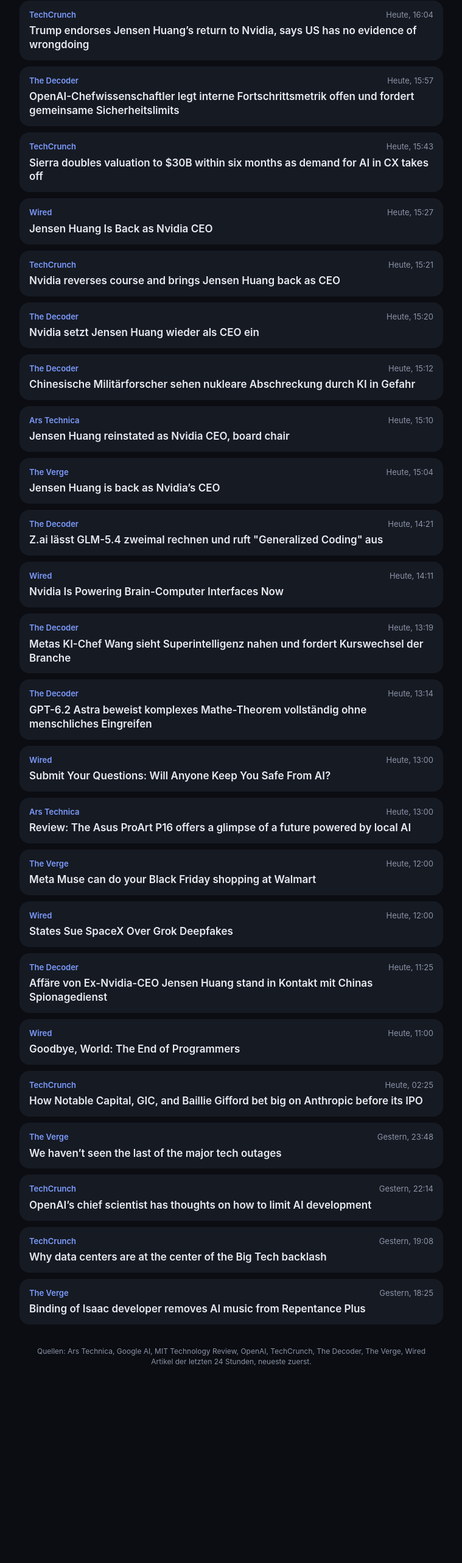
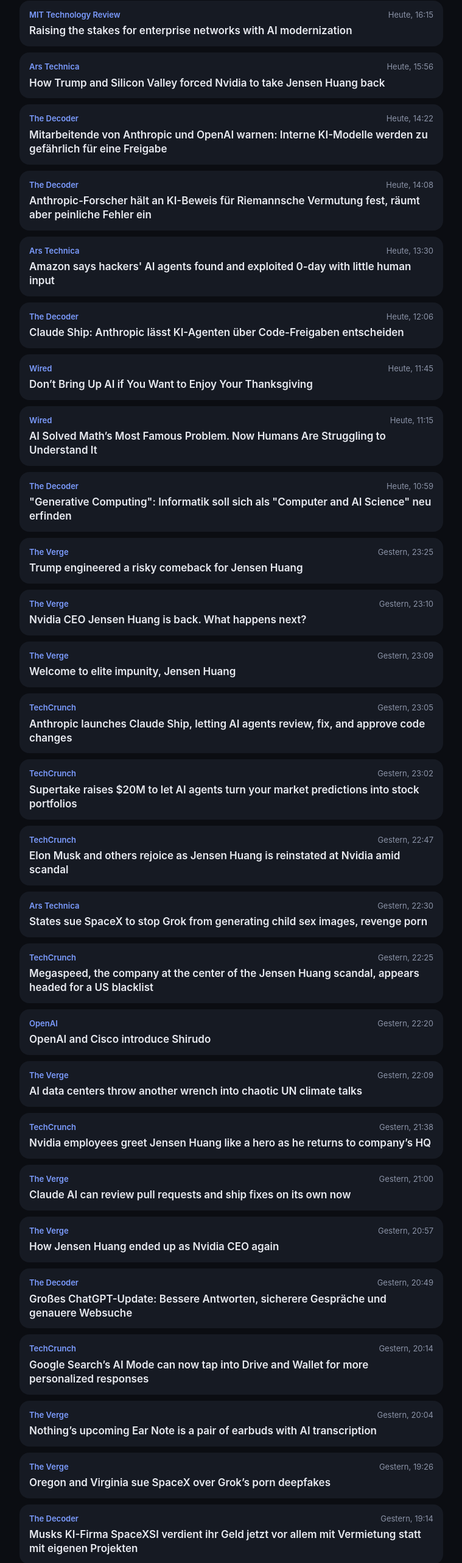
Before and after one commit to hamygif/ki-news, a plain HTML site: page site/index.html in a window 1280 px wide. Shown: the part 100-2663 px from the top of the page at 61% size, without its empty margins (260-1019 px from the left). Before the commit the page ends 2365 px from the top, so only its background shows below. Drawn offline with Linux system fonts and the light colour scheme.

Commit message:
News-Update 24.11.2026 16:39

```diff
--- a/site/index.html
+++ b/site/index.html
@@ -56,105 +56,157 @@
 <body>
 <header>
   <h1>KI <span>News</span></h1>
-  <div class="updated">Aktualisiert: Montag, 23. November 2026, 16:47 Uhr · 24 Artikel</div>
+  <div class="updated">Aktualisiert: Dienstag, 24. November 2026, 16:39 Uhr · 37 Artikel</div>
 </header>
 <main>
   <ul>
-      <li><a class="card" href="https://techcrunch.com/2026/11/23/trump-endorses-jensen-huangs-return-to-nvidia-says-us-has-no-evidence-of-wrongdoing/" target="_blank" rel="noopener">
-        <div class="meta"><span class="src">TechCrunch</span><time datetime="2026-11-23T15:04:01+00:00">Heute, 16:04</time></div>
-        <h2>Trump endorses Jensen Huang’s return to Nvidia, says US has no evidence of wrongdoing</h2>
+      <li><a class="card" href="https://www.technologyreview.com/2026/11/24/1148091/raising-the-stakes-for-enterprise-networks-with-ai-modernization/" target="_blank" rel="noopener">
+        <div class="meta"><span class="src">MIT Technology Review</span><time datetime="2026-11-24T15:15:16+00:00">Heute, 16:15</time></div>
+        <h2>Raising the stakes for enterprise networks with AI modernization</h2>
       </a></li>
-      <li><a class="card" href="https://the-decoder.de/openai-chefwissenschaftler-legt-interne-fortschrittsmetrik-offen-und-fordert-gemeinsame-sicherheitslimits/" target="_blank" rel="noopener">
-        <div class="meta"><span class="src">The Decoder</span><time datetime="2026-11-23T14:57:38+00:00">Heute, 15:57</time></div>
-        <h2>OpenAI-Chefwissenschaftler legt interne Fortschrittsmetrik offen und fordert gemeinsame Sicherheitslimits</h2>
+      <li><a class="card" href="https://arstechnica.com/tech-policy/2026/11/how-trump-and-silicon-valley-forced-nvidia-to-take-jensen-huang-back/" target="_blank" rel="noopener">
+        <div class="meta"><span class="src">Ars Technica</span><time datetime="2026-11-24T14:56:50+00:00">Heute, 15:56</time></div>
+        <h2>How Trump and Silicon Valley forced Nvidia to take Jensen Huang back</h2>
       </a></li>
-      <li><a class="card" href="https://techcrunch.com/2026/11/23/sierra-doubles-valuation-to-30b-within-six-months-as-demand-for-ai-in-cx-takes-off/" target="_blank" rel="noopener">
-        <div class="meta"><span class="src">TechCrunch</span><time datetime="2026-11-23T14:43:03+00:00">Heute, 15:43</time></div>
-        <h2>Sierra doubles valuation to $30B within six months as demand for AI in CX takes off</h2>
+      <li><a class="card" href="https://the-decoder.de/mitarbeitende-von-anthropic-und-openai-warnen-interne-ki-modelle-werden-zu-gefaehrlich-fuer-eine-freigabe/" target="_blank" rel="noopener">
+        <div class="meta"><span class="src">The Decoder</span><time datetime="2026-11-24T13:22:31+00:00">Heute, 14:22</time></div>
+        <h2>Mitarbeitende von Anthropic und OpenAI warnen: Interne KI-Modelle werden zu gefährlich für eine Freigabe</h2>
       </a></li>
-      <li><a class="card" href="https://www.wired.com/story/jensen-huang-is-back-as-nvidia-ceo/" target="_blank" rel="noopener">
-        <div class="meta"><span class="src">Wired</span><time datetime="2026-11-23T14:27:35+00:00">Heute, 15:27</time></div>
-        <h2>Jensen Huang Is Back as Nvidia CEO</h2>
+      <li><a class="card" href="https://the-decoder.de/anthropic-forscher-haelt-an-ki-beweis-fuer-riemannsche-vermutung-fest-raeumt-aber-peinliche-fehler-ein/" target="_blank" rel="noopener">
+        <div class="meta"><span class="src">The Decoder</span><time datetime="2026-11-24T13:08:41+00:00">Heute, 14:08</time></div>
+        <h2>Anthropic-Forscher hält an KI-Beweis für Riemannsche Vermutung fest, räumt aber peinliche Fehler ein</h2>
       </a></li>
-      <li><a class="card" href="https://techcrunch.com/2026/11/23/nvidia-reverses-course-and-brings-jensen-huang-back-as-ceo/" target="_blank" rel="noopener">
-        <div class="meta"><span class="src">TechCrunch</span><time datetime="2026-11-23T14:21:59+00:00">Heute, 15:21</time></div>
-        <h2>Nvidia reverses course and brings Jensen Huang back as CEO</h2>
+      <li><a class="card" href="https://arstechnica.com/security/2026/11/amazon-says-hackers-ai-agents-found-and-exploited-0-day-with-little-human-input/" target="_blank" rel="noopener">
+        <div class="meta"><span class="src">Ars Technica</span><time datetime="2026-11-24T12:30:05+00:00">Heute, 13:30</time></div>
+        <h2>Amazon says hackers&#x27; AI agents found and exploited 0-day with little human input</h2>
       </a></li>
-      <li><a class="card" href="https://the-decoder.de/nvidia-setzt-jensen-huang-wieder-als-ceo-ein/" target="_blank" rel="noopener">
-        <div class="meta"><span class="src">The Decoder</span><time datetime="2026-11-23T14:20:47+00:00">Heute, 15:20</time></div>
-        <h2>Nvidia setzt Jensen Huang wieder als CEO ein</h2>
+      <li><a class="card" href="https://the-decoder.de/claude-ship-anthropic-laesst-ki-agenten-ueber-code-freigaben-entscheiden/" target="_blank" rel="noopener">
+        <div class="meta"><span class="src">The Decoder</span><time datetime="2026-11-24T11:06:23+00:00">Heute, 12:06</time></div>
+        <h2>Claude Ship: Anthropic lässt KI-Agenten über Code-Freigaben entscheiden</h2>
       </a></li>
-      <li><a class="card" href="https://the-decoder.de/chinesische-militaerforscher-sehen-nukleare-abschreckung-durch-ki-in-gefahr/" target="_blank" rel="noopener">
-        <div class="meta"><span class="src">The Decoder</span><time datetime="2026-11-23T14:12:23+00:00">Heute, 15:12</time></div>
-        <h2>Chinesische Militärforscher sehen nukleare Abschreckung durch KI in Gefahr</h2>
+      <li><a class="card" href="https://www.wired.com/story/dont-bring-up-ai-if-you-want-to-enjoy-your-thanksgiving/" target="_blank" rel="noopener">
+        <div class="meta"><span class="src">Wired</span><time datetime="2026-11-24T10:45:00+00:00">Heute, 11:45</time></div>
+        <h2>Don’t Bring Up AI if You Want to Enjoy Your Thanksgiving</h2>
+      </a></li>
+      <li><a class="card" href="https://www.wired.com/story/ai-solved-maths-most-famous-problem/" target="_blank" rel="noopener">
+        <div class="meta"><span class="src">Wired</span><time datetime="2026-11-24T10:15:00+00:00">Heute, 11:15</time></div>
+        <h2>AI Solved Math’s Most Famous Problem. Now Humans Are Struggling to Understand It</h2>
+      </a></li>
+      <li><a class="card" href="https://the-decoder.de/generative-computing-informatik-soll-sich-als-computer-and-ai-science-neu-erfinden/" target="_blank" rel="noopener">
+        <div class="meta"><span class="src">The Decoder</span><time datetime="2026-11-24T09:59:49+00:00">Heute, 10:59</time></div>
+        <h2>&quot;Generative Computing&quot;: Informatik soll sich als &quot;Computer and AI Science&quot; neu erfinden</h2>
+      </a></li>
+      <li><a class="card" href="https://www.theverge.com/ai-artificial-intelligence/1040652/jensen-huang-nvidia-trump-reinstated" target="_blank" rel="noopener">
+        <div class="meta"><span class="src">The Verge</span><time datetime="2026-11-23T22:25:12+00:00">Gestern, 23:25</time></div>
+        <h2>Trump engineered a risky comeback for Jensen Huang</h2>
+      </a></li>
+      <li><a class="card" href="https://www.theverge.com/ai-artificial-intelligence/1030422/nvidia-jensen-huang-ai-china-alice-huang" target="_blank" rel="noopener">
+        <div class="meta"><span class="src">The Verge</span><time datetime="2026-11-23T22:10:32+00:00">Gestern, 23:10</time></div>
+        <h2>Nvidia CEO Jensen Huang is back. What happens next?</h2>
+      </a></li>
+      <li><a class="card" href="https://www.theverge.com/ai-artificial-intelligence/1040819/welcome-to-elite-impunity-jensen-huang" target="_blank" rel="noopener">
+        <div class="meta"><span class="src">The Verge</span><time datetime="2026-11-23T22:09:26+00:00">Gestern, 23:09</time></div>
+        <h2>Welcome to elite impunity, Jensen Huang</h2>
+      </a></li>
+      <li><a class="card" href="https://techcrunch.com/2026/11/23/anthropic-launches-claude-ship-letting-ai-agents-review-fix-and-approve-code-changes/" target="_blank" rel="noopener">
+        <div class="meta"><span class="src">TechCrunch</span><time datetime="2026-11-23T22:05:50+00:00">Gestern, 23:05</time></div>
+        <h2>Anthropic launches Claude Ship, letting AI agents review, fix, and approve code changes</h2>
+      </a></li>
+      <li><a class="card" href="https://techcrunch.com/2026/11/23/supertake-raises-20m-to-let-ai-agents-turn-your-market-predictions-into-stock-portfolios/" target="_blank" rel="noopener">
+        <div class="meta"><span class="src">TechCrunch</span><time datetime="2026-11-23T22:02:05+00:00">Gestern, 23:02</time></div>
+        <h2>Supertake raises $20M to let AI agents turn your market predictions into stock portfolios</h2>
+      </a></li>
+      <li><a class="card" href="https://techcrunch.com/2026/11/23/elon-musk-and-others-rejoice-as-jensen-huang-is-reinstated-at-nvidia-amid-scandal/" target="_blank" rel="noopener">
+        <div class="meta"><span class="src">TechCrunch</span><time datetime="2026-11-23T21:47:41+00:00">Gestern, 22:47</time></div>
+        <h2>Elon Musk and others rejoice as Jensen Huang is reinstated at Nvidia amid scandal</h2>
+      </a></li>
+      <li><a class="card" href="https://arstechnica.com/tech-policy/2026/11/states-sue-spacex-to-stop-grok-from-generating-child-sex-images-revenge-porn/" target="_blank" rel="noopener">
+        <div class="meta"><span class="src">Ars Technica</span><time datetime="2026-11-23T21:30:44+00:00">Gestern, 22:30</time></div>
+        <h2>States sue SpaceX to stop Grok from generating child sex images, revenge porn</h2>
+      </a></li>
+      <li><a class="card" href="https://techcrunch.com/2026/11/23/megaspeed-the-company-at-the-center-of-the-jensen-huang-scandal-appears-headed-for-a-u-s-blacklist/" target="_blank" rel="noopener">
+        <div class="meta"><span class="src">TechCrunch</span><time datetime="2026-11-23T21:25:42+00:00">Gestern, 22:25</time></div>
+        <h2>Megaspeed, the company at the center of the Jensen Huang scandal, appears headed for a US blacklist</h2>
+      </a></li>
+      <li><a class="card" href="https://openai.com/index/introducing-shirudo" target="_blank" rel="noopener">
+        <div class="meta"><span class="src">OpenAI</span><time datetime="2026-11-23T21:20:00+00:00">Gestern, 22:20</time></div>
+        <h2>OpenAI and Cisco introduce Shirudo</h2>
+      </a></li>
+      <li><a class="card" href="https://www.theverge.com/science/1040497/ai-data-centers-electricity-un-climate-summit" target="_blank" rel="noopener">
+        <div class="meta"><span class="src">The Verge</span><time datetime="2026-11-23T21:09:37+00:00">Gestern, 22:09</time></div>
+        <h2>AI data centers throw another wrench into chaotic UN climate talks</h2>
+      </a></li>
+      <li><a class="card" href="https://techcrunch.com/2026/11/23/nvidia-employees-greet-jensen-huang-like-a-hero-as-he-returns-to-companys-hq/" target="_blank" rel="noopener">
+        <div class="meta"><span class="src">TechCrunch</span><time datetime="2026-11-23T20:38:53+00:00">Gestern, 21:38</time></div>
+        <h2>Nvidia employees greet Jensen Huang like a hero as he returns to company’s HQ</h2>
+      </a></li>
+      <li><a class="card" href="https://www.theverge.com/ai-artificial-intelligence/1040134/anthropic-claude-ship-ai-pull-requests" target="_blank" rel="noopener">
+        <div class="meta"><span class="src">The Verge</span><time datetime="2026-11-23T20:00:00+00:00">Gestern, 21:00</time></div>
+        <h2>Claude AI can review pull requests and ship fixes on its own now</h2>
+      </a></li>
+      <li><a class="card" href="https://www.theverge.com/tech/1040428/nvidia-jensen-huang-ceo-return" target="_blank" rel="noopener">
+        <div class="meta"><span class="src">The Verge</span><time datetime="2026-11-23T19:57:18+00:00">Gestern, 20:57</time></div>
+        <h2>How Jensen Huang ended up as Nvidia CEO again</h2>
+      </a></li>
+      <li><a class="card" href="https://the-decoder.de/grosses-chatgpt-update-bessere-antworten-sicherere-gespraeche-und-genauere-websuche/" target="_blank" rel="noopener">
+        <div class="meta"><span class="src">The Decoder</span><time datetime="2026-11-23T19:49:18+00:00">Gestern, 20:49</time></div>
+        <h2>Großes ChatGPT-Update: Bessere Antworten, sicherere Gespräche und genauere Websuche</h2>
+      </a></li>
+      <li><a class="card" href="https://techcrunch.com/2026/11/23/google-searchs-ai-mode-can-now-tap-into-drive-and-wallet-for-more-personalized-responses/" target="_blank" rel="noopener">
+        <div class="meta"><span class="src">TechCrunch</span><time datetime="2026-11-23T19:14:46+00:00">Gestern, 20:14</time></div>
+        <h2>Google Search’s AI Mode can now tap into Drive and Wallet for more personalized responses</h2>
+      </a></li>
+      <li><a class="card" href="https://www.theverge.com/gadgets/1040357/nothing-ear-note-earbuds-ai-recording" target="_blank" rel="noopener">
+        <div class="meta"><span class="src">The Verge</span><time datetime="2026-11-23T19:04:52+00:00">Gestern, 20:04</time></div>
+        <h2>Nothing’s upcoming Ear Note is a pair of earbuds with AI transcription</h2>
+      </a></li>
+      <li><a class="card" href="https://www.theverge.com/ai-artificial-intelligence/1040255/x-grok-ai-deepfakes-oregon-virginia-lawsuit" target="_blank" rel="noopener">
+        <div class="meta"><span class="src">The Verge</span><time datetime="2026-11-23T18:26:47+00:00">Gestern, 19:26</time></div>
+        <h2>Oregon and Virginia sue SpaceX over Grok’s porn deepfakes</h2>
+      </a></li>
+      <li><a class="card" href="https://the-decoder.de/musks-ki-firma-spacexsi-verdient-ihr-geld-jetzt-vor-allem-mit-vermietung-statt-mit-eigenen-projekten/" target="_blank" rel="noopener">
+        <div class="meta"><span class="src">The Decoder</span><time datetime="2026-11-23T18:14:53+00:00">Gestern, 19:14</time></div>
+        <h2>Musks KI-Firma SpaceXSI verdient ihr Geld jetzt vor allem mit Vermietung statt mit eigenen Projekten</h2>
+      </a></li>
+      <li><a class="card" href="https://techcrunch.com/2026/11/23/jensen-huang-scheduled-to-testify-next-week-in-senate-following-reinstatement-as-nvidia-ceo/" target="_blank" rel="noopener">
+        <div class="meta"><span class="src">TechCrunch</span><time datetime="2026-11-23T18:12:22+00:00">Gestern, 19:12</time></div>
+        <h2>Jensen Huang scheduled to testify next week in Senate following reinstatement as Nvidia CEO</h2>
+      </a></li>
+      <li><a class="card" href="https://www.wired.com/story/jensens-back-stocks-up-what-the-hell-sure/" target="_blank" rel="noopener">
+        <div class="meta"><span class="src">Wired</span><time datetime="2026-11-23T17:52:56+00:00">Gestern, 18:52</time></div>
+        <h2>Jensen Huang Is Back, and So Is Nvidia’s Stock</h2>
+      </a></li>
+      <li><a class="card" href="https://www.technologyreview.com/2026/11/23/1149569/a-legendary-philosopher-isnt-buying-anthropics-consciousness-argument/" target="_blank" rel="noopener">
+        <div class="meta"><span class="src">MIT Technology Review</span><time datetime="2026-11-23T17:36:08+00:00">Gestern, 18:36</time></div>
+        <h2>A legendary philosopher isn’t buying Anthropic’s consciousness argument</h2>
+      </a></li>
+      <li><a class="card" href="https://techcrunch.com/2026/11/23/amazon-snaps-up-decarts-ai-optimization-tech-for-7-5b-as-it-prepares-to-sell-trainium-chips/" target="_blank" rel="noopener">
+        <div class="meta"><span class="src">TechCrunch</span><time datetime="2026-11-23T17:14:23+00:00">Gestern, 18:14</time></div>
+        <h2>Amazon snaps up Decart’s AI optimization tech for $7.5B as it prepares to sell Trainium chips</h2>
+      </a></li>
+      <li><a class="card" href="https://blog.google/products-and-platforms/products/search/google-search-personal-intelligence-apps/" target="_blank" rel="noopener">
+        <div class="meta"><span class="src">Google AI</span><time datetime="2026-11-23T17:00:00+00:00">Gestern, 18:00</time></div>
+        <h2>A more tailored Google Search that’s uniquely yours</h2>
+      </a></li>
+      <li><a class="card" href="https://techcrunch.com/2026/11/23/jensen-huang-isnt-out-of-the-woods-yet/" target="_blank" rel="noopener">
+        <div class="meta"><span class="src">TechCrunch</span><time datetime="2026-11-23T16:57:40+00:00">Gestern, 17:57</time></div>
+        <h2>Jensen Huang isn’t out of the woods yet</h2>
+      </a></li>
+      <li><a class="card" href="https://techcrunch.com/2026/11/23/trump-reportedly-called-into-nvidia-board-meeting-to-advocate-for-huangs-return/" target="_blank" rel="noopener">
+        <div class="meta"><span class="src">TechCrunch</span><time datetime="2026-11-23T16:39:10+00:00">Gestern, 17:39</time></div>
+        <h2>Trump reportedly called into Nvidia board meeting to advocate for Huang’s return</h2>
+      </a></li>
+      <li><a class="card" href="https://www.theverge.com/policy/1040096/trump-nvidia-jensen-huang-reinstated" target="_blank" rel="noopener">
+        <div class="meta"><span class="src">The Verge</span><time datetime="2026-11-23T16:30:11+00:00">Gestern, 17:30</time></div>
+        <h2>White House brags that Trump was ‘totally involved’ in getting Jensen reinstated</h2>
+      </a></li>
+      <li><a class="card" href="https://www.theverge.com/tech/1040069/jensen-huang-return-elon-musk-sam-altman-yay" target="_blank" rel="noopener">
+        <div class="meta"><span class="src">The Verge</span><time datetime="2026-11-23T16:14:04+00:00">Gestern, 17:14</time></div>
+        <h2>Tech leaders are celebrating Jensen Huang’s return</h2>
       </a></li>
       <li><a class="card" href="https://arstechnica.com/ai/2026/11/jensen-huang-reinstated-as-nvidia-ceo-board-chair/" target="_blank" rel="noopener">
-        <div class="meta"><span class="src">Ars Technica</span><time datetime="2026-11-23T14:10:18+00:00">Heute, 15:10</time></div>
+        <div class="meta"><span class="src">Ars Technica</span><time datetime="2026-11-23T15:46:18+00:00">Gestern, 16:46</time></div>
         <h2>Jensen Huang reinstated as Nvidia CEO, board chair</h2>
-      </a></li>
-      <li><a class="card" href="https://www.theverge.com/tech/1039937/nvidia-ceo-jensen-huang-reinstated" target="_blank" rel="noopener">
-        <div class="meta"><span class="src">The Verge</span><time datetime="2026-11-23T14:04:24+00:00">Heute, 15:04</time></div>
-        <h2>Jensen Huang is back as Nvidia’s CEO</h2>
-      </a></li>
-      <li><a class="card" href="https://the-decoder.de/z-ai-laesst-glm-5-4-zweimal-rechnen-und-ruft-generalized-coding-aus/" target="_blank" rel="noopener">
-        <div class="meta"><span class="src">The Decoder</span><time datetime="2026-11-23T13:21:03+00:00">Heute, 14:21</time></div>
-        <h2>Z.ai lässt GLM-5.4 zweimal rechnen und ruft &quot;Generalized Coding&quot; aus</h2>
-      </a></li>
-      <li><a class="card" href="https://www.wired.com/story/nvidia-is-powering-brain-computer-interfaces-now/" target="_blank" rel="noopener">
-        <div class="meta"><span class="src">Wired</span><time datetime="2026-11-23T13:11:48+00:00">Heute, 14:11</time></div>
-        <h2>Nvidia Is Powering Brain-Computer Interfaces Now</h2>
-      </a></li>
-      <li><a class="card" href="https://the-decoder.de/metas-ki-chef-wang-sieht-superintelligenz-nahen-und-fordert-kurswechsel-der-branche/" target="_blank" rel="noopener">
-        <div class="meta"><span class="src">The Decoder</span><time datetime="2026-11-23T12:19:36+00:00">Heute, 13:19</time></div>
-        <h2>Metas KI-Chef Wang sieht Superintelligenz nahen und fordert Kurswechsel der Branche</h2>
-      </a></li>
-      <li><a class="card" href="https://the-decoder.de/gpt-6-2-astra-beweist-komplexes-mathe-theorem-vollstaendig-ohne-menschliches-eingreifen/" target="_blank" rel="noopener">
-        <div class="meta"><span class="src">The Decoder</span><time datetime="2026-11-23T12:14:03+00:00">Heute, 13:14</time></div>
-        <h2>GPT-6.2 Astra beweist komplexes Mathe-Theorem vollständig ohne menschliches Eingreifen</h2>
-      </a></li>
-      <li><a class="card" href="https://www.wired.com/story/livestream-will-anyone-keep-us-safe-from-ai/" target="_blank" rel="noopener">
-        <div class="meta"><span class="src">Wired</span><time datetime="2026-11-23T12:00:00+00:00">Heute, 13:00</time></div>
-        <h2>Submit Your Questions: Will Anyone Keep You Safe From AI?</h2>
-      </a></li>
-      <li><a class="card" href="https://arstechnica.com/reviews/2026/11/review-the-asus-proart-p16-offers-a-glimpse-of-a-future-powered-by-local-ai/" target="_blank" rel="noopener">
-        <div class="meta"><span class="src">Ars Technica</span><time datetime="2026-11-23T12:00:00+00:00">Heute, 13:00</time></div>
-        <h2>Review: The Asus ProArt P16 offers a glimpse of a future powered by local AI</h2>
-      </a></li>
-      <li><a class="card" href="https://www.theverge.com/ai-artificial-intelligence/1039874/walmart-agent-gateway-meta-muse-black-friday" target="_blank" rel="noopener">
-        <div class="meta"><span class="src">The Verge</span><time datetime="2026-11-23T11:00:00+00:00">Heute, 12:00</time></div>
-        <h2>Meta Muse can do your Black Friday shopping at Walmart</h2>
-      </a></li>
-      <li><a class="card" href="https://www.wired.com/story/states-sue-spacex-over-grok-deepfakes/" target="_blank" rel="noopener">
-        <div class="meta"><span class="src">Wired</span><time datetime="2026-11-23T11:00:00+00:00">Heute, 12:00</time></div>
-        <h2>States Sue SpaceX Over Grok Deepfakes</h2>
-      </a></li>
-      <li><a class="card" href="https://the-decoder.de/alice-huang-stand-waehrend-nvidia-affaere-in-kontakt-mit-chinas-spionagedienst/" target="_blank" rel="noopener">
-        <div class="meta"><span class="src">The Decoder</span><time datetime="2026-11-23T10:25:32+00:00">Heute, 11:25</time></div>
-        <h2>Affäre von Ex-Nvidia-CEO Jensen Huang stand in Kontakt mit Chinas Spionagedienst</h2>
-      </a></li>
-      <li><a class="card" href="https://www.wired.com/story/goodbye-world-the-end-of-programmers/" target="_blank" rel="noopener">
-        <div class="meta"><span class="src">Wired</span><time datetime="2026-11-23T10:00:00+00:00">Heute, 11:00</time></div>
-        <h2>Goodbye, World: The End of Programmers</h2>
-      </a></li>
-      <li><a class="card" href="https://techcrunch.com/2026/11/22/how-notable-capital-gic-and-baillie-gifford-bet-big-on-anthropic-before-its-ipo/" target="_blank" rel="noopener">
-        <div class="meta"><span class="src">TechCrunch</span><time datetime="2026-11-23T01:25:53+00:00">Heute, 02:25</time></div>
-        <h2>How Notable Capital, GIC, and Baillie Gifford bet big on Anthropic before its IPO</h2>
-      </a></li>
-      <li><a class="card" href="https://www.theverge.com/tech/1039851/major-tech-outages" target="_blank" rel="noopener">
-        <div class="meta"><span class="src">The Verge</span><time datetime="2026-11-22T22:48:02+00:00">Gestern, 23:48</time></div>
-        <h2>We haven’t seen the last of the major tech outages</h2>
-      </a></li>
-      <li><a class="card" href="https://techcrunch.com/2026/11/22/openais-chief-scientist-has-thoughts-on-how-to-limit-ai-development/" target="_blank" rel="noopener">
-        <div class="meta"><span class="src">TechCrunch</span><time datetime="2026-11-22T21:14:07+00:00">Gestern, 22:14</time></div>
-        <h2>OpenAI’s chief scientist has thoughts on how to limit AI development</h2>
-      </a></li>
-      <li><a class="card" href="https://techcrunch.com/2026/11/22/why-data-centers-are-at-the-center-of-the-big-tech-backlash/" target="_blank" rel="noopener">
-        <div class="meta"><span class="src">TechCrunch</span><time datetime="2026-11-22T18:08:43+00:00">Gestern, 19:08</time></div>
-        <h2>Why data centers are at the center of the Big Tech backlash</h2>
-      </a></li>
-      <li><a class="card" href="https://www.theverge.com/games/1039770/binding-of-isaac-ai-music" target="_blank" rel="noopener">
-        <div class="meta"><span class="src">The Verge</span><time datetime="2026-11-22T17:25:20+00:00">Gestern, 18:25</time></div>
-        <h2>Binding of Isaac developer removes AI music from Repentance Plus</h2>
       </a></li>
   </ul>
 </main>
```
